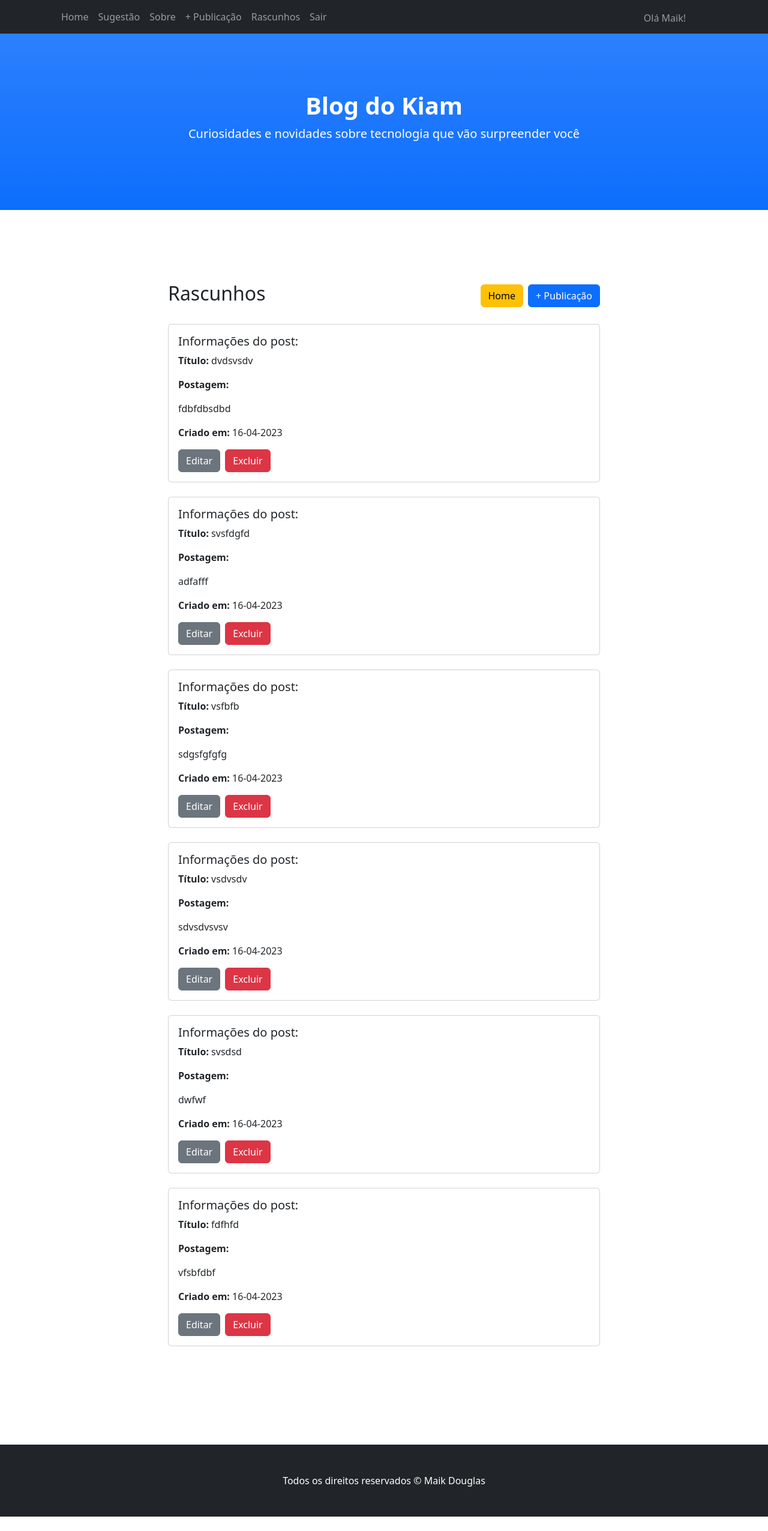
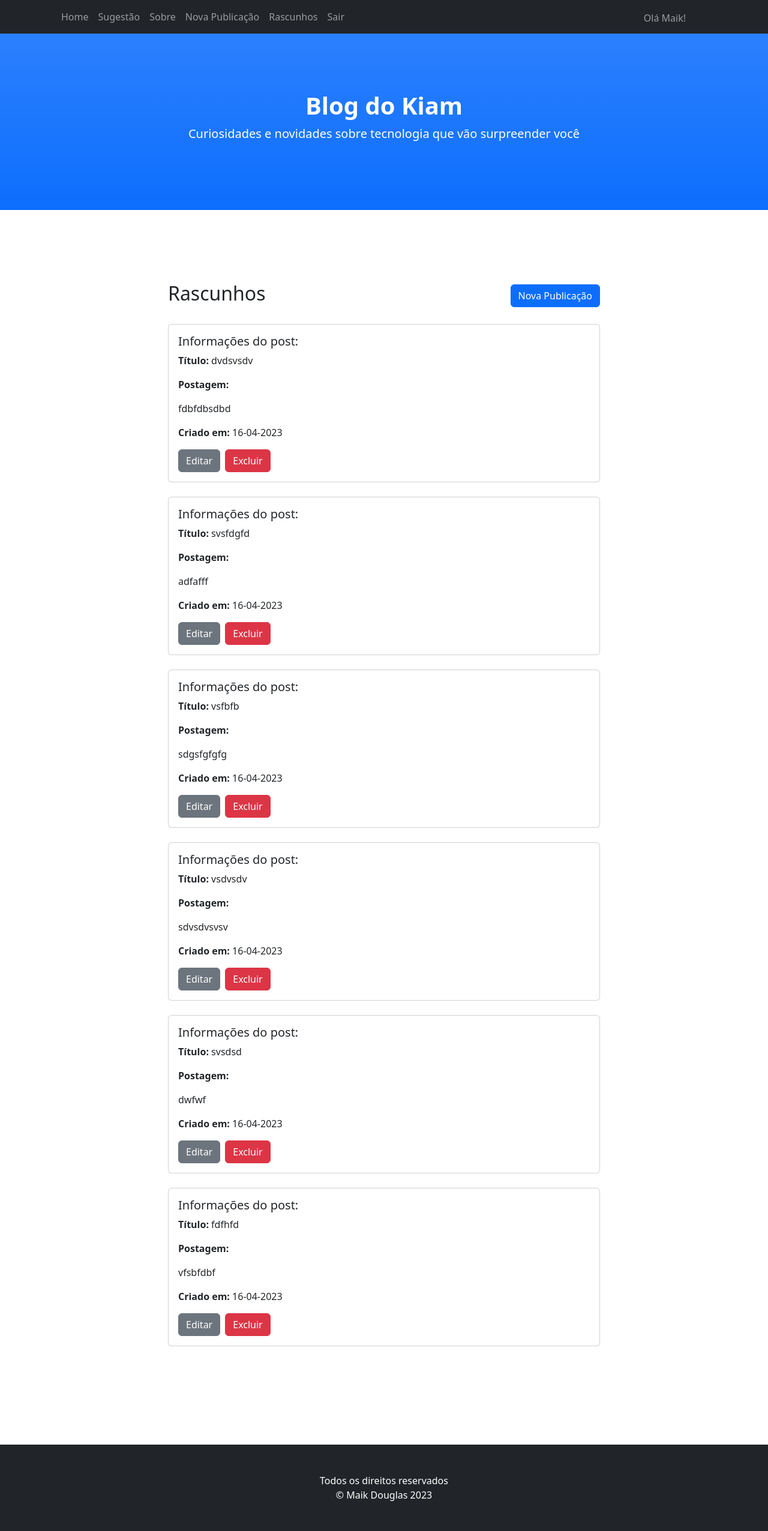
Before and after one commit to MaikDouglasOficial/meusite, a Django app: page /drafts/ in a window 1280 px wide. Shown: the whole page at 60% size. Before the commit the page ends 2528 px from the top, so only its background shows below. Run offline with Django 4.2, Linux system fonts and the light colour scheme; a user stored in the database is signed in; data comes from the database, SQL or seed files in the repository; some libraries are stand-ins or nearby versions.

Commit message:
Deploy de correções.

```diff
--- a/blog/templates/blog/base.html
+++ b/blog/templates/blog/base.html
@@ -32,7 +32,7 @@
                 </li>
                 {% if user.is_authenticated %}
                 <li class="nav-item">
-                    <a class="nav-link" href="{% url 'post_new' %}">+ Publicação</a>
+                    <a class="nav-link" href="{% url 'post_new' %}">Nova Publicação</a>
                 </li>
                 <li class="nav-item">
                     <a class="nav-link" href="{% url 'post_draft_list' %}">Rascunhos</a>
@@ -64,7 +64,7 @@
 </main>
 <footer class="py-5 bg-dark">
     <div class="container px-4">
-        <p class="m-0 text-center text-white">Todos os direitos reservados © Maik Douglas</p>
+        <p class="m-0 text-center text-white">Todos os direitos reservados <br>© Maik Douglas 2023</p>
     </div>
 </footer>
 <script src="https://cdn.jsdelivr.net/npm/bootstrap@5.2.3/dist/js/bootstrap.bundle.min.js"></script>
--- a/blog/templates/blog/post_draft_list.html
+++ b/blog/templates/blog/post_draft_list.html
@@ -9,8 +9,7 @@
             <div class="d-flex justify-content-between align-items-center mb-4">
                 <h2>Rascunhos</h2>
                 <div class="d-flex justify-content-start align-items-center">
-                    <a href="{% url 'post_list' %}" class="btn btn-warning me-2">Home</a>
-                    <a href="{% url 'post_new' %}" class="btn btn-primary">+ Publicação</a>
+                    <a href="{% url 'post_new' %}" class="btn btn-primary">Nova Publicação</a>
                 </div>
             </div>
             {% if not posts %}
```
